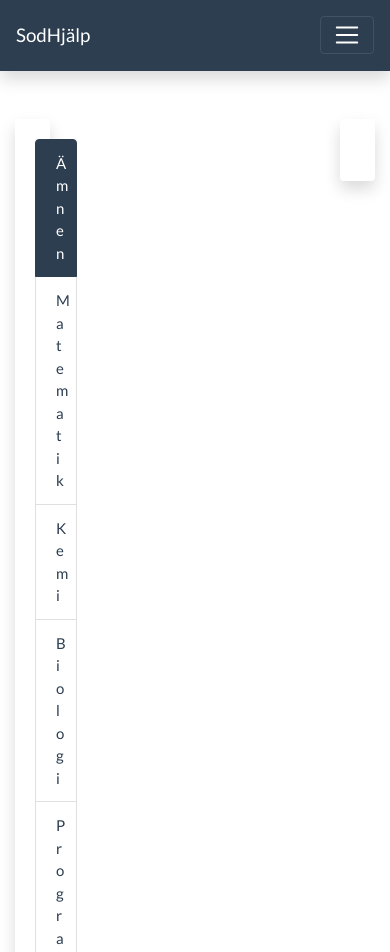
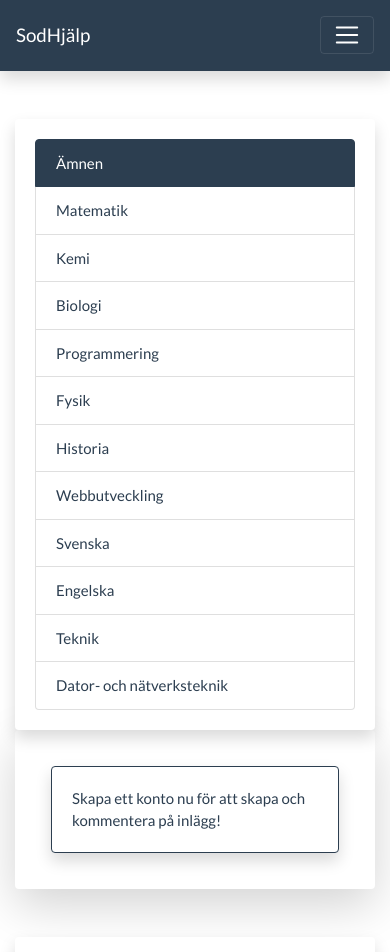
Before and after one commit to PierreLeFevre/sodhjalp, a Flask app: page / in a window 390 px wide. Shown: the top 952 px of the page. Run offline with Flask 2, Linux system fonts and the light colour scheme; data that the repository does not hold is empty; some libraries are stand-ins or nearby versions.

Commit message:
minor ux improvments

```diff
--- a/flaskr/templates/base.html
+++ b/flaskr/templates/base.html
@@ -25,6 +25,7 @@
     <ul class="navbar-nav mr-auto">
       {% if g.user %}
         <li class="nav-item"><div class="nav-link disabled text-white">Välkommen, <span class="text-capitalize">{{ g.user['username'] }}</span></div></li>
+        <li class="nav-item"><a class="nav-link" href="{{ url_for('blog.create') }}">Skapa inlägg</a></li>
         <li class="nav-item"><a class="nav-link" href="{{ url_for('auth.logout') }}">Logga ut</a></li>
       {% else %}
         <li class="nav-item"><a class="nav-link" href="{{ url_for('auth.register') }}">Skapa konto</a></li>
@@ -45,10 +46,9 @@
 <div class="container-fluid mt-5">
   <div class="row">
 
-    <div class="col-2">
+    <div class="col-md-2">
       <div class="card shadow border-0 sticky-top">
         <div class="card-body">
-
           <div class="list-group text-info">
             <a class="list-group-item border border-primary disabled active" href="{{url_for('blog.specific_posts', key=matematik)}}">Ämnen</a>
             <a class="text-primary list-group-item" href="{{url_for('blog.specific_posts', key=matematik)}}">Matematik</a>
@@ -67,7 +67,7 @@
       </div>
     </div>
 
-    <div class="col-8 align-self-center">
+    <div class="col-md-8 align-self-center">
       {% for message in get_flashed_messages() %}
         <div class="alert alert-danger shadow-lg mb-5" role="alert">
             {{ message }}
@@ -76,9 +76,9 @@
       {% block content %}{% endblock %}
     </div>
 
-    <div class="col-2">
+    <div class="col-md-2">
       <div class="card shadow border-0 sticky-top">
-        <div class="card-body">
+        <div class="card-body mx-auto">
           <img src="http://www.novasoftware.se/ImgGen/schedulegenerator.aspx?format=png&schoolid=80080/sv-se&id=0012312617&period=&week=8&mode=0&day=4&width=300&height=600" class="img-fluid" alt="Schedule" id="schedule">
         </div>
       </div>
--- a/flaskr/templates/blog/index.html
+++ b/flaskr/templates/blog/index.html
@@ -41,7 +41,7 @@
               </div>
               <p class="card-text mt-3 rounded bg-white p-4 shadow-sm border border-secondary" style="white-space: pre-line">{{post['body']}}</p>
 
-              <div class="btn-group" role="group" aria-label="Basic example">
+              <div>
                 {% if g.user['id'] == post['author_id'] or g.user['is_teacher'] == 1 %}
                   <a href="{{ url_for('blog.update', id=post['id']) }}" class="btn btn-primary">
                     Redigera inlägg
@@ -62,17 +62,16 @@
 
               {% for comment in get_all_comments(post['id']) if get_all_comments(post['id']) != None %}
 
-                {% if get_user(comment['author_id'])['is_teacher'] %}
                   <div class="card shadow-sm mt-4 comments-box" style="display: none;"><div class="card-body">
-                    <h5 class="card-title text-muted"><span class="badge badge-pill badge-success text-capitalize">{{ comment['username'] }}</span> den {{ comment['created'].strftime('%d-%m-%Y') }}</h5>
-                    <p class="body">{{ comment['body'] }}</p>
+
+                    {% if get_user(comment['author_id'])['is_teacher'] %}
+                      <h5 class="card-title text-muted"><span class="badge badge-pill badge-success text-capitalize">{{ comment['username'] }}</span> den {{ comment['created'].strftime('%d-%m-%Y') }}</h5>
+                    {% else %}
+                      <h5 class="card-title text-muted"><span class="badge badge-pill badge-primary text-capitalize">{{ comment['username'] }}</span> den {{ comment['created'].strftime('%d-%m-%Y') }}</h5>
+                    {% endif %}
+
+                    <p class="body" style="white-space: pre-line">{{ comment['body'] }}</p>
                   </div></div>
-                {% else %}
-                  <div class="card shadow-sm mt-4 comments-box" style="display: none;"><div class="card-body">
-                    <h5 class="card-title text-muted"><span class="badge badge-pill badge-primary text-capitalize">{{ comment['username'] }}</span> den {{ comment['created'].strftime('%d-%m-%Y') }}</h5>
-                    <p class="body">{{ comment['body'] }}</p>
-                  </div></div>
-                {% endif %}
               {% endfor %}
             </div>
           </div>
```
